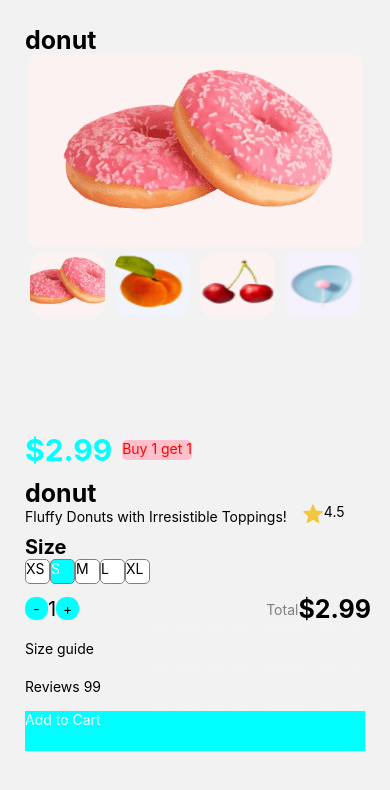
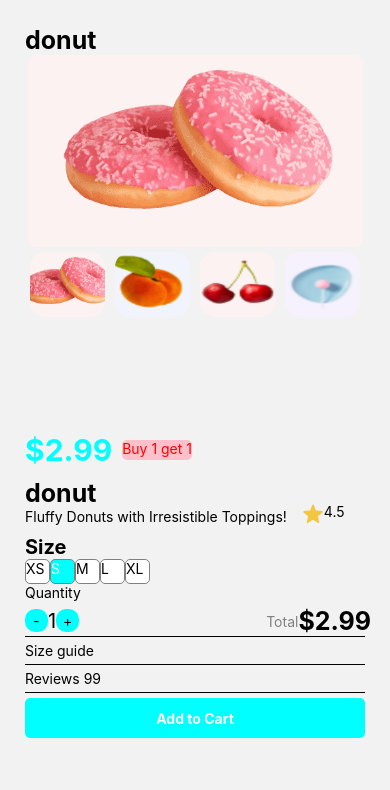
Before and after one commit to luan2410/HK1_2025-2025_LTTBDD, a React Native app in the folder 20_20108601_LocTruongLuan/: screen /Screen4 in a window 390 px wide. Shown: the top 790 px of the page. Built offline with nearby package versions, Linux system fonts and the light colour scheme.

Commit message:
hoàn thiện câu 4

```diff
--- a/20_20108601_LocTruongLuan/Screen/Screen4.js
+++ b/20_20108601_LocTruongLuan/Screen/Screen4.js
@@ -1,4 +1,4 @@
-import { StyleSheet, Text, View, Image, FlatList } from 'react-native';
+import { StyleSheet, Text, View, Image, FlatList} from 'react-native';
 import React, { useState } from 'react';
 import { TouchableOpacity } from 'react-native';
 import { Alert } from 'react-native';
@@ -86,7 +86,8 @@ export default function Screen4() {
           <Text style={{ fontWeight: 'bold', fontSize: 20 }}>Size</Text>
           <FlatList data={size} renderItem={renderSize} horizontal keyExtractor={(item) => item} />
         </View>
-        <View style={{ marginTop: 10,alignItems:'center', flexDirection:'row',}}>
+        <View><Text>Quantity</Text></View>
+        <View style={{ marginTop: 5,alignItems:'center', flexDirection:'row',}}>
           <View style={{ alignItems: 'flex-start' ,flexDirection:'row'}}>
             <TouchableOpacity onPress={tru} style={styles.btnct}><Text>-</Text></TouchableOpacity>
             <Text style={{fontSize:20}}>{squantity}</Text>
@@ -98,13 +99,16 @@ export default function Screen4() {
           </View>
         </View>
         <View>
-          <Image source={require('../assets/DATA/Line4.png')} style={styles.mag} />
+          <View style={{borderBottomColor: '#000',borderBottomWidth: 1, }}/>
           <Text style={styles.mag}>Size guide</Text>
-          <Image source={require('../assets/DATA/Line4.png')} style={styles.mag}/>
+          <View style={{borderBottomColor: '#000',borderBottomWidth: 1, }}/>
           <Text style={styles.mag}>Reviews 99 </Text>
-          <Image source={require('../assets/DATA/Line4.png')} style={styles.mag} />
-          <TouchableOpacity onPress={()=> Alert.alert('đã thêm vào giỏ hàng')}>
-             <Text style={{color: 'white', alignItems:'center', backgroundColor:'aqua', width:'100%',height: 40,justifyContent: 'center',}}>Add to Cart</Text>
+          <View style={{borderBottomColor: '#000',borderBottomWidth: 1, }}/>
+          <TouchableOpacity onPress={()=> Alert.alert('đã thêm vào giỏ hàng')}  >
+          <View style={{ alignItems:'center', backgroundColor:'aqua',height: 40,justifyContent: 'center', marginTop:5, borderRadius: 5}}>
+          <Text style={{color: 'white',fontWeight: 'bold',}}>Add to Cart</Text>
+          </View>
+
           </TouchableOpacity>
         </View>
       </View>
```
